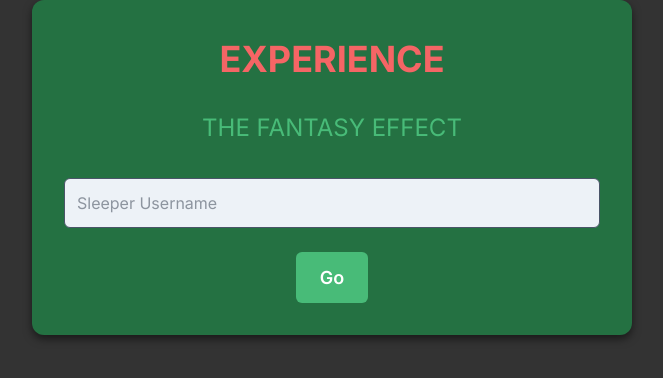
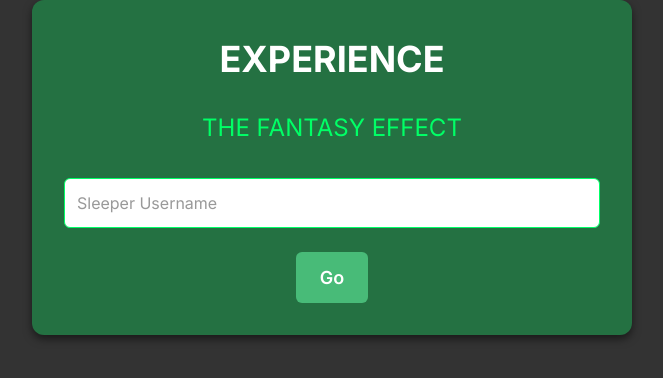
Before and after one commit to fantasyeffect/fantasyeffect.github.io, a plain HTML site: page index.html in a window 1280 px wide. Shown: the whole page, without its empty margins (308-971 px from the left). Drawn offline with nearby package versions, Linux system fonts and the light colour scheme.

Commit message:
Update styles.css
Signed-off-by: fantasyeffect <fantasyeffectff@gmail.com>

```diff
--- a/styles.css
+++ b/styles.css
@@ -16,21 +16,21 @@ h1 {
     font-size: 2.25rem; /* Larger heading */
     font-weight: bold;
     margin-bottom: 1.5rem; /* Increased margin */
-    color: #f56565; /* Red color for "EXPERIENCE" */
+    color: #ffffff; /* Red color for "EXPERIENCE" */
 }
 h2 {
     font-size: 1.5rem; /* Larger subheading */
     margin-bottom: 2rem; /* Increased margin */
-    color: #48bb78; /* Green color for "THE FANTASY EFFECT" */
+    color: #00ff66; /* Green color for "THE FANTASY EFFECT" */
 }
 input[type="text"] {
     width: 100%; /* Full width */
     padding: 0.75rem; /* Increased padding */
     margin-bottom: 1.5rem; /* Increased margin */
     border-radius: 0.375rem; /* Rounded corners */
-    border: 1px solid #4a5568; /* Darker border */
-    background-color: #edf2f7; /* Light background for input */
-    color: #2d3748; /* Dark text color */
+    border: 1px solid #00ff66; /* Darker border */
+    background-color: #ffffff; /* Light background for input */
+    color: #333333; /* Dark text color */
     font-size: 1rem; /* Increased font size */
     transition: border-color 0.2s ease; /* Smooth transition */
 }
```
